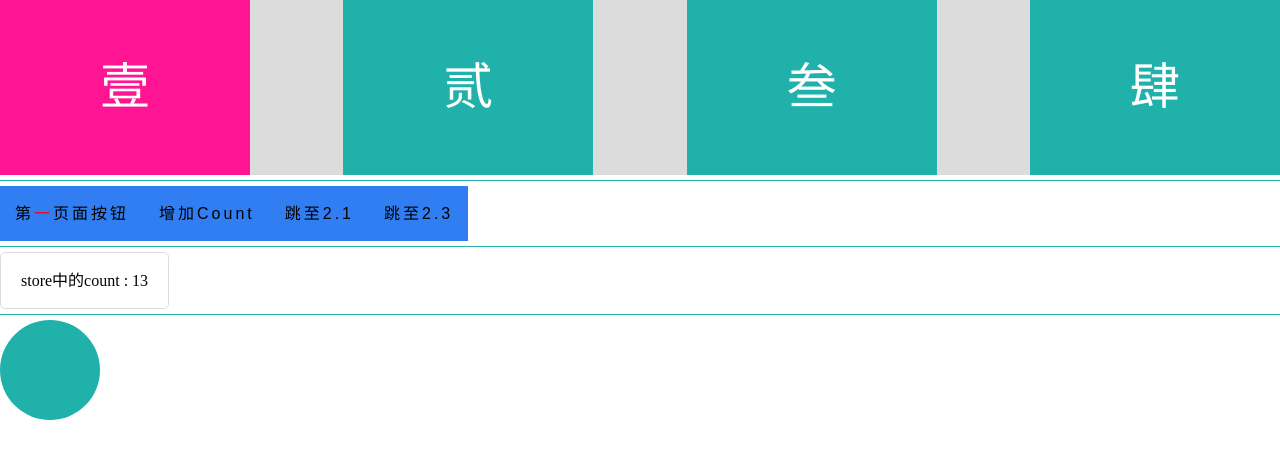
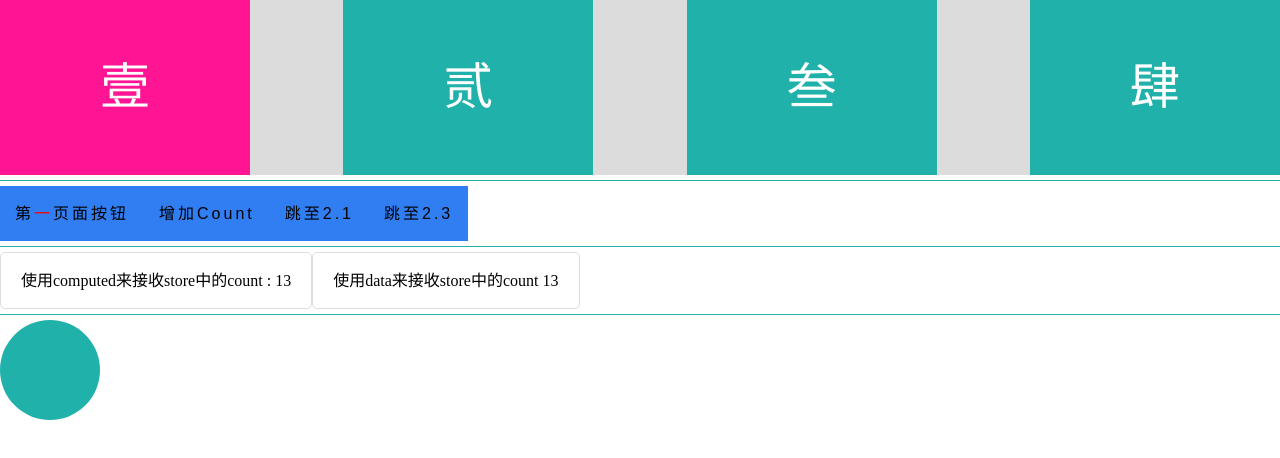
Before and after one commit to Sun-Y0n9/vuex-example, a Vue app: page /#/one in a window 1280 px wide. Shown: the top 458 px of the page. Built offline with nearby package versions, Linux system fonts and the light colour scheme.

Commit message:
重写文章后略有增加

```diff
--- a/src/views/oneView.vue
+++ b/src/views/oneView.vue
@@ -5,13 +5,16 @@
             <div class="hr"></div>
             <div class="btns">
                 <button>第<span>一</span>页面按钮</button>
-                <button>增加Count</button>
+                <button @click="addCountInOneView">增加Count</button>
                 <button @click="to2_1">跳至2.1</button>
                 <button @click="to2_3">跳至2.3</button>
             </div>
             <div class="hr"></div>
             <div class="divCls">
-                store中的count : {{count}}
+                使用computed来接收store中的count : {{count}}
+            </div>
+            <div class="divCls">
+                使用data来接收store中的count {{countInData}}
             </div>
             <div class="hr"></div>
             <color-circle :cInfo="{bgColor:'#20b1aa',r:100}"></color-circle>
@@ -26,7 +29,8 @@ export default {
     name: 'oneView',
     data () {
         return {
-
+            countInData: this.$store.state.count,
+            countInWatch: ""
         }
     },
     methods:{
@@ -35,6 +39,9 @@ export default {
         },
         to2_3(){
             this.$router.push({name:"twoC3",query:{u:17}});
+        },
+        addCountInOneView(){
+            this.$store.commit("addCount");
         }
     },
     components:{
--- a/src/views/two/twoC1.vue
+++ b/src/views/two/twoC1.vue
@@ -12,7 +12,7 @@
             store中的count : {{count}}
         </div>
         <div class="divCls">
-            store中的count : {{anyVar}} -
+            store中的count : {{anyVar}}
         </div>
         <div class="divCls">
             使用别名显示store中的anotherCount : {{localCountA}}
```
Also changed, not shown: src/views/fouView.vue (line endings or trailing spaces), src/views/thrView.vue (line endings or trailing spaces).
